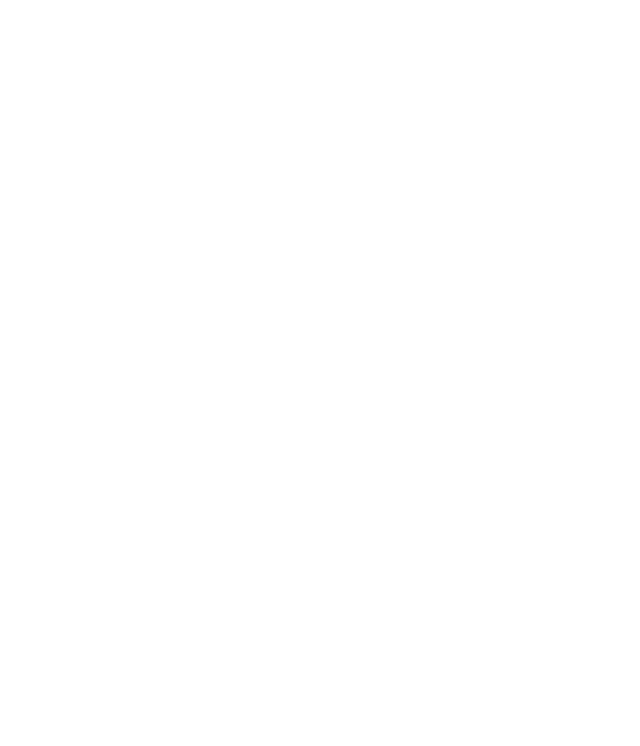
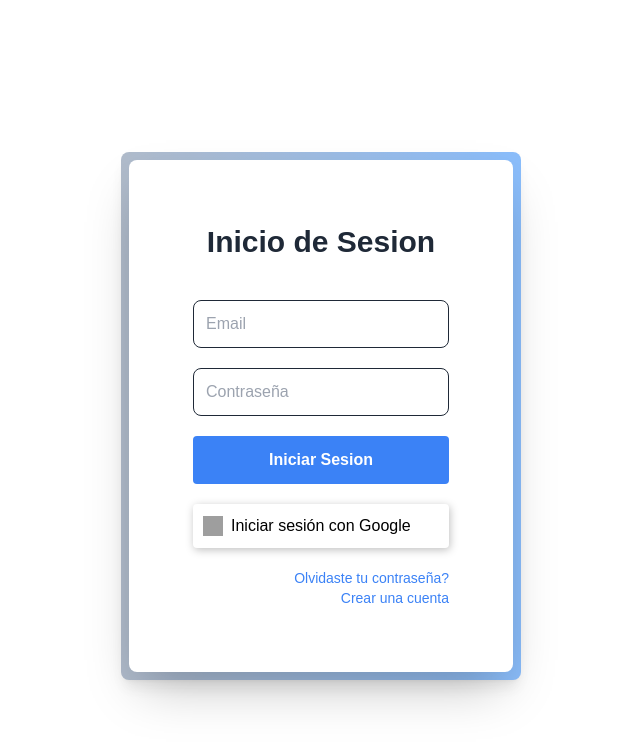
Before and after one commit to gerogallinger/creditCardManager, a React (Create React App) app: page / in a window 1280 px wide. Before the commit this address had no page. Shown: the top 746 px of the page, without its empty margins (319-959 px from the left). Built offline with nearby package versions, Linux system fonts and the light colour scheme; grey boxes are pictures that could not be loaded.

Commit message:
Login con google y envio de usuario a firebase ok

```diff
--- a/src/App.jsx
+++ b/src/App.jsx
@@ -37,6 +37,7 @@ function App() {
         <Route path="/crear-usuario" Component={SignUp} />
         <Route path="/calcu-int-comp" Component={InteresCompuesto} />
         <Route path="/regla3" Component={ReglaTres} />
+        <Route path="/*" Component={SignIn} />
 
       </Routes>
 
--- a/src/components/SignIn.jsx
+++ b/src/components/SignIn.jsx
@@ -1,23 +1,12 @@
 import * as React from 'react';
 import { useState } from 'react'
-import Avatar from '@mui/material/Avatar';
-import Button from '@mui/material/Button';
-import CssBaseline from '@mui/material/CssBaseline';
-import TextField from '@mui/material/TextField';
-import FormControlLabel from '@mui/material/FormControlLabel';
-import Checkbox from '@mui/material/Checkbox';
-import Link from '@mui/material/Link';
-import Grid from '@mui/material/Grid';
-import Box from '@mui/material/Box';
-//import LockOutlinedIcon from '@mui/icons-material/LockOutlined';
-import Typography from '@mui/material/Typography';
-import Container from '@mui/material/Container';
-import { createTheme, ThemeProvider } from '@mui/material/styles';
-import { auth } from '../configs.js'
+
+import { auth, provider, db } from '../configs.js'
 import { createUserWithEmailAndPassword } from 'firebase/auth';
 import { useNavigate } from 'react-router-dom';
 import { signInWithEmailAndPassword } from 'firebase/auth';
-
+import { signInWithPopup } from 'firebase/auth';
+import { doc, setDoc, collection, getDocs } from "firebase/firestore";
 
 
 
@@ -27,46 +16,103 @@ export default function SignIn() {
 
     const [mail, setMail] = useState('')
     const [password, setPassword] = useState('')
+
     const navigate = useNavigate();
 
 
-
-    const handleSubmit = (event) => {
+    const handleSubmit = async (event) => {
         event.preventDefault();
 
 
+
+        if (mail && password) {      // Inicio de sesión con correo electrónico y contraseña
             if (!mail || !password) {
                 console.log("Please enter your username and password.");
                 //TODO: hacer un popup para que muestre que debe ingresar alguno de los 2 campos
                 return;
             }
+            try {
+                await auth.signInWithEmailAndPassword(email, password);
 
+                const userToFirebase = {
+                    mail: mail
+                }
 
-        try {
-            signInWithEmailAndPassword(auth, mail, password)
-                .then((userCredential) => {
-                    // Signed in
-                    //setUser(userCredential.user);
-                    console.log("Usuario identificado" + JSON.stringify({
+                console.log("Usuario identificado por mail" + JSON.stringify({
                     email: mail,
                     password: password
                 }));
+
+
                 setMail('')
                 setPassword('')
                 navigate('/option-list');
-                })
-                .catch((error) => {
+                // Aquí puedes manejar lo que sucede después del inicio de sesión
+            } catch (error) {
                 const errorCode = error.code;
                 const errorMessage = error.message;
                 console.log('Error ' + errorCode + ' ' + errorMessage);
-                });
+            }
+        } else {
+            // Inicio de sesión con Google
+
+            try {
+                signInWithPopup(auth, provider).then((data) => {
+                    console.log(JSON.stringify(data.user));
+
+                    sendUserDataFirebase(data.user)
+                    console.log("id:" + data.user.uid);
+
+                    localStorage.setItem("uid", data.user.uid)
 
 
-        } catch (e) {
-            console.log('Error ' + e);
+                    navigate('/option-list');
+                })
+
+
+
+
+
+            } catch (error) {
+                const errorCode = error.code;
+                const errorMessage = error.message;
+                console.log('Error ' + errorCode + ' ' + errorMessage);
+            }
+        }
+    };
+
+
+    async function sendUserDataFirebase(user) {
+
+        const userToFirebase = {
+            mail: user.email,
+            name: user.displayName,
+            mailVerified: user.emailVerified
         }
 
-    };
+        try {
+            const userRef = doc(db, 'users', user.uid);
+            await setDoc(userRef, userToFirebase);
+            console.log('Usuario agregado correctamente a Firestore');
+        } catch (error) {
+            console.error('Error al agregar usuario a Firestore:', error);
+            throw error;
+        }
+    }
+    // const SignInGoogle = () => {
+
+    //     signInWithPopup(auth, provider).then((data) => {
+    //         console.log(JSON.stringify(data.user));
+
+    //         localStorage.setItem("uid", data.user.uid)
+
+    //         console.log("id: " + data.user.uid);
+
+
+    //     })
+    // }
+
+
 
     return (
 
@@ -103,8 +149,23 @@ export default function SignIn() {
                             className="w-full h-12 bg-blue-500 hover:bg-blue-700 text-white font-bold py-2 px-4 rounded focus:outline-none focus:shadow-outline">
                             Iniciar Sesion
                         </button>
+                        <div>
+
+                            <button
+                                style={{
+                                    display: "flex", alignItems: "center", borderRadius: "4px",
+                                    width: "256px", backgroundColor: "#ffffff", color: "#000000",
+                                    padding: "10px", boxShadow: "rgba(0, 0, 0, 0.25) 1px 2px 8px 0px",
+                                    cursor: "pointer",
+                                }}
+                            // onClick={SignInGoogle}
+                            >
+                                <img src="https://www.gstatic.com/firebasejs/ui/2.0.0/images/auth/google.svg" alt="Google Logo" className="w-5 h-5 mr-2" />
+                                Iniciar sesión con Google
+                            </button>
+
+                        </div>
                         <div className='flex flex-col text-end'>
-
                             <a
                                 className="text-blue-500 hover:text-blue-800 text-sm"
                                 href="#">
--- a/src/components/listaOpciones.jsx
+++ b/src/components/listaOpciones.jsx
@@ -12,33 +12,52 @@ const ListaOpciones = () => {
     const [numeros, SetNumeros] = useState([1, 2, 3, 4, 5, 6])
     const [userName, setUserName] = useState('')
 
+    const [items, setItems] = useState([]);
     const navigate = useNavigate();
 
     useEffect(() => {
+        async function getUser() {
+            let uid = localStorage.getItem('uid');
 
-        const auth = getAuth();
-        const user = auth.currentUser;
-        if (!user) {
-            navigate('/inicio-sesion');
+            const userRef = doc(db, 'users', uid);
+            const userDoc = await getDoc(userRef);
+            console.log('datos:' + JSON.stringify(userDoc));
+            if (userDoc.exists()) {
+                console.log('Datos del usuario:' + JSON.stringify(userDoc.data()));
+                setUserName(userDoc.data().name)
+            } else {
+                console.log('No se encontró el documento del usuario.');
+            }
         }
-        console.log(user);
-        if (user) {
-            const userRef = doc(db, "user", user.uid);
-            getDoc(userRef)
-                .then((userSnapshot) => {
 
-                    if (userSnapshot.exists()) {
-                        setUserName(userSnapshot.get('name'))
-                        console.log("User data: ", userSnapshot.data());
-                    } else {
-                        console.log("El usuario no existe");
-                    }
-                })
-                .catch((error) => {
-                    console.log("Error getting document:", error);
-                });
-        }
-    }, [])
+        getUser();
+    }, []);
+
+
+
+
+    // const auth = getAuth();
+    // const user = auth.currentUser;
+    // if (!user) {
+    //     navigate('/inicio-sesion');
+    // }
+    // console.log(user);
+    // if (user) {
+    //     const userRef = doc(db, "user", user.uid);
+    //     getDoc(userRef)
+    //         .then((userSnapshot) => {
+
+    //             if (userSnapshot.exists()) {
+    //                 setUserName(userSnapshot.get('name'))
+    //                 console.log("User data: ", userSnapshot.data());
+    //             } else {
+    //                 console.log("El usuario no existe");
+    //             }
+    //         })
+    //         .catch((error) => {
+    //             console.log("Error getting document:", error);
+    //         });
+
 
 
     return (
--- a/src/configs.js
+++ b/src/configs.js
@@ -1,7 +1,8 @@
 import { initializeApp } from 'firebase/app'; // Importa initializeApp desde 'firebase/app'
 import { getAnalytics } from 'firebase/analytics'; // Importa getAnalytics desde 'firebase/analytics'
-import { getAuth } from 'firebase/auth';
+import { getAuth , GoogleAuthProvider} from 'firebase/auth';
 import { getFirestore } from "firebase/firestore";
+
 
 
 const firebaseConfig = {
@@ -20,5 +21,6 @@ const firebaseConfig = {
   const analytics = getAnalytics(app);
   const auth= getAuth(app)
   const db = getFirestore(app);
+  const provider = new GoogleAuthProvider();
 
-  export {auth, analytics, db}
+  export {auth, analytics, db, provider}
```
Lines whose indentation alone changed are shown as unchanged.
